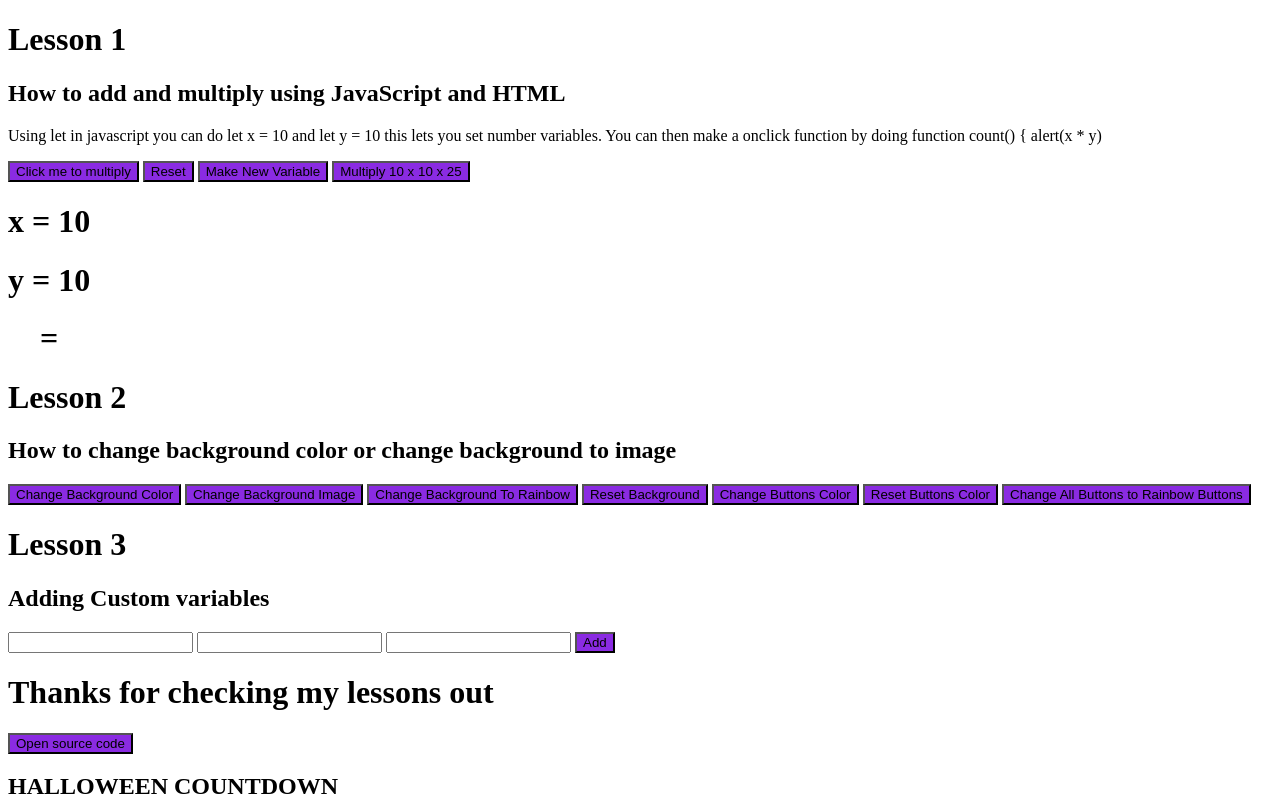
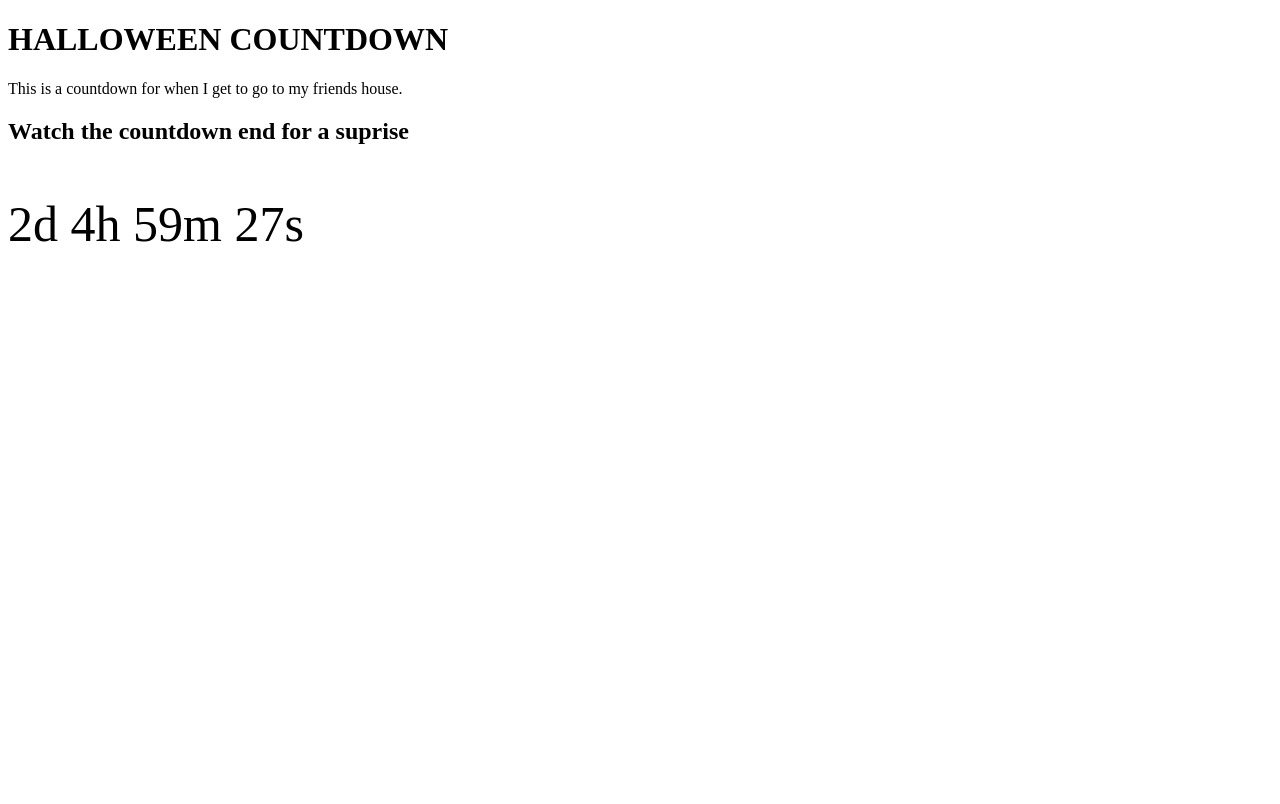
Before and after one commit to coolbrohax/Countdowntimer1, a plain HTML site: page index.html in a window 1280 px wide. Shown: the top 804 px of the page. Drawn offline with Linux system fonts and the light colour scheme.

Commit message:
Update index.html

```diff
--- a/index.html
+++ b/index.html
@@ -5,40 +5,9 @@
 </head>
 <body id="body">
 	<script src="./scripts.js"></script>
-	<h1>Lesson 1</h1>
-	<h2>How to add and multiply using JavaScript and HTML</h2>
-	<p>Using let in javascript you can do let x = 10 and let y = 10 this lets you set number variables. You can then make a onclick function by doing function count() { alert(x * y)
-	</p>
-	<div>
-		<button id="button1" onmousedown="count()">Click me to multiply</button>
-		<button id="button2" onmousedown="countreset();">Reset</button>
-		<button id="button3" onclick="changeText();">Make New Variable</button>
-		<button id="button4" onclick="multiplyMoreVariables();">Multiply 10 x 10 x 25</button>
-	</div>
-	<h1 id="100">x = 10 &nbsp; &nbsp;</h1>
-	<h1>y = 10</h1>
-	<h1> &nbsp; &nbsp; = </h1>
-	<h1 id="1000"></h1>
-	<h1>Lesson 2</h1>
-	<h2>How to change background color or change background to image</h2>
-	<button id="button5" onmousedown="changeBackgroundColor();">Change Background Color</button>
-	<button id="button6" onmousedown="changeBackgroundImage();">Change Background Image</button>
-	<button id="button11" onmousedown="changeBackgroundRainbow();">Change Background To Rainbow</button>
-	<button id="button7" onmousedown="resetbackground();">Reset Background</button>
-	<button id="button8" onmousedown="changeallbuttons();">Change Buttons Color</button>
-	<button id="button9" onmousedown="resetbuttons();">Reset Buttons Color</button>
-	<button id="rainbow-button" onmousedown="rainbowButton();">Change All Buttons to Rainbow Buttons</button>
-	<h1>Lesson 3</h1>
-	<h2>Adding Custom variables</h2>
-	<p></p>
-	<input type="text" class="input1" id="customx1"></input>
-	<input type="text" id="customx2"></input>
-	<input type="text" id="count1000" readonly></input>
-	<button id="button10" onmousedown="calculateCount();">Add</button>
-	<h1>Thanks for checking my lessons out</h1>
-	<button id="button12" onmousedown="openWindow();">Open source code</button>
-	<h2>HALLOWEEN COUNTDOWN</h2>
+	<h1>HALLOWEEN COUNTDOWN</h1>
 	<p>This is a countdown for when I get to go to my friends house.</p>
+	<h2>Watch the countdown end for a suprise</h2>
 	<p id="demo" class="p777"></p>
 	<audio loop id="audio" src="https://media.memesoundeffects.com/2024/08/Tuco-GET-OUT-Sound-Effect.mp3" type="audio/mpeg"></audio>
 	<h1 id="h1party"></h1>
```
